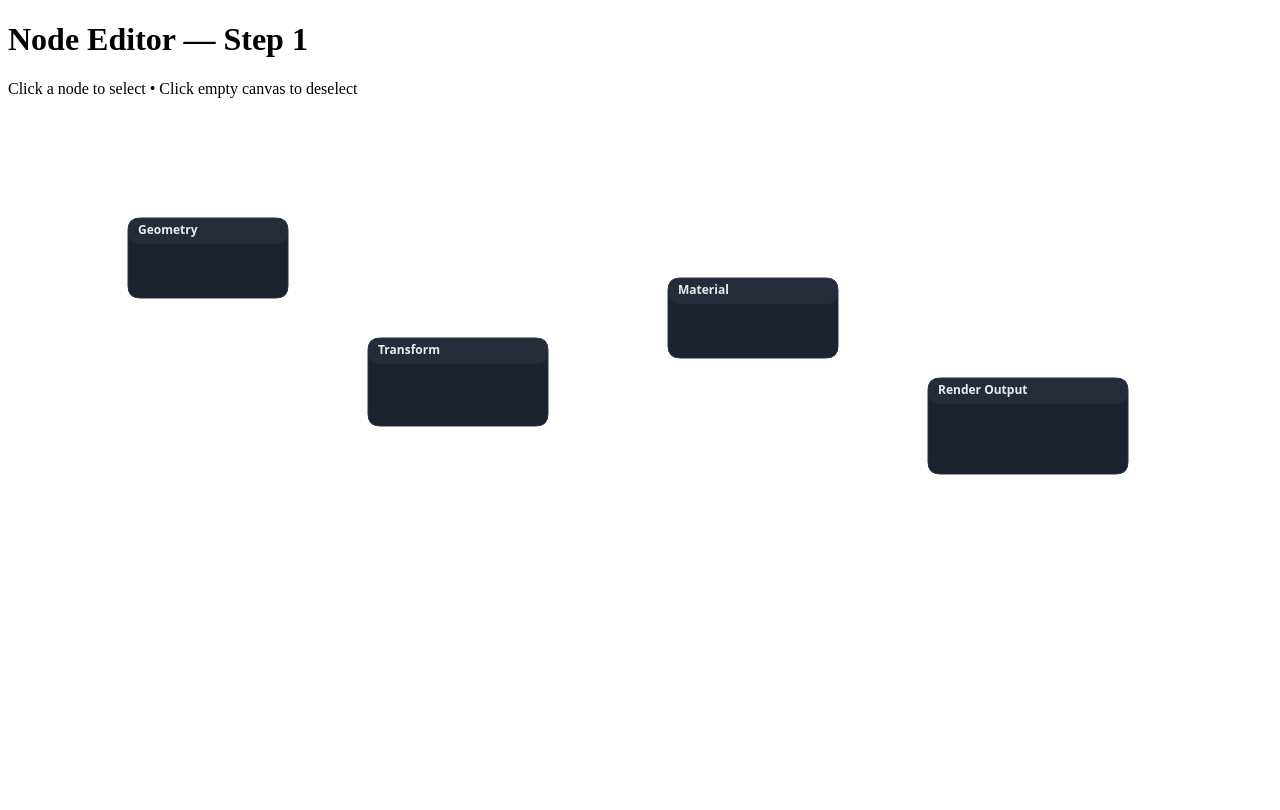
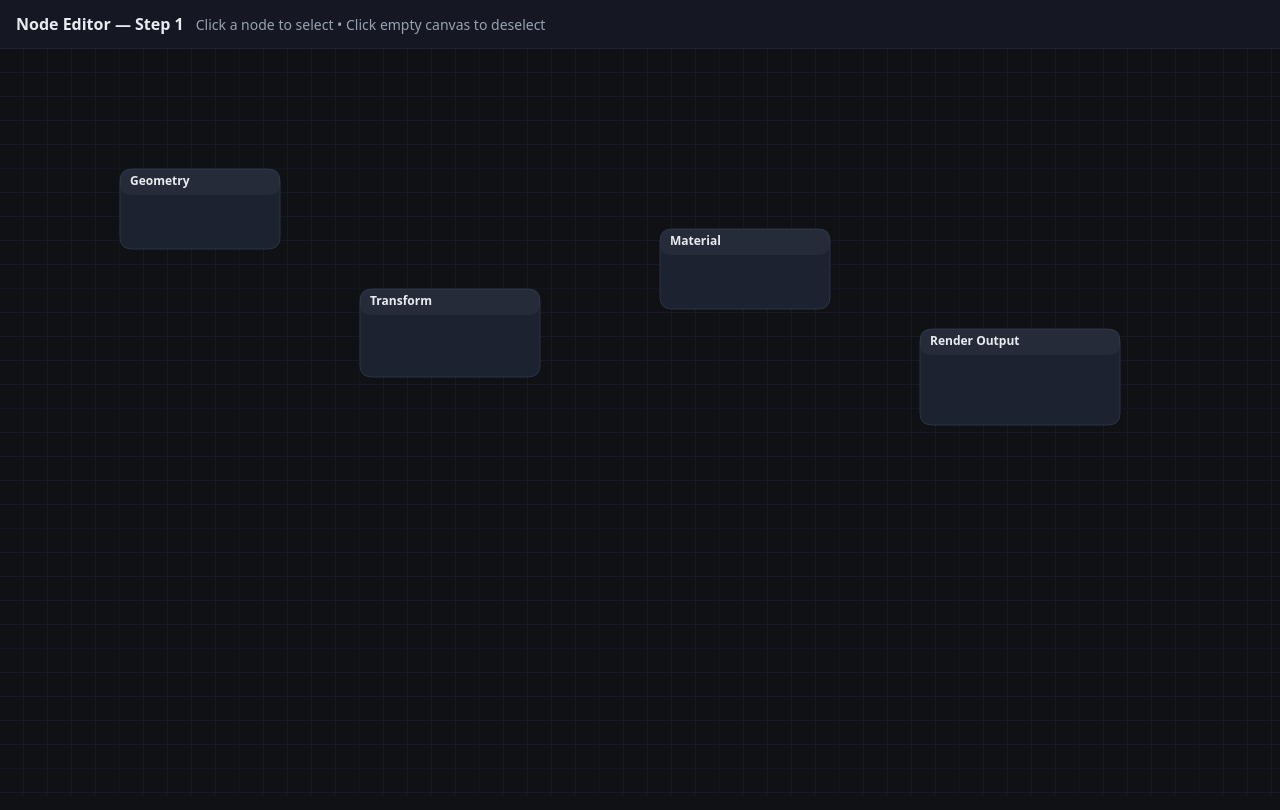
Before and after one commit to jesterswilde/rmfw, a website with bundled scripts: page nodes.html in a window 1280 px wide. Built offline with nearby package versions, Linux system fonts and the light colour scheme; files whose address does not match are found by name.

Commit message:
Updated roadmap and nodes css

```diff
--- a/src/graphEditor/styles/node.css
+++ b/src/graphEditor/styles/node.css
@@ -1,5 +1,5 @@
 :root {
-  /* existing colors… */
+  /* --- Palette --- */
   --bg: #0f1115;
   --panel: #151822;
   --ink: #e8ecf1;
@@ -12,21 +12,111 @@
   --grid-1: #161a24;
   --grid-2: #121620;
 
-  /* NEW: node canvas styling tokens */
+  /* --- Node & Stroke Sizes (read by TS) --- */
   --node-radius: 12;          /* px */
   --node-title-h: 26;         /* px */
   --stroke-normal: 1;         /* px */
   --stroke-selected: 2;       /* px */
 
-  /* text */
-  --font-ui: ui-sans-serif, system-ui, -apple-system, Segoe UI, Roboto, Inter, Arial;
+  /* --- Typography (read by TS) --- */
+  --font-ui: ui-sans-serif, system-ui, -apple-system, Segoe UI, Roboto, Inter, "Helvetica Neue", Arial;
   --font-weight-strong: 600;
   --font-size-label: 12;      /* px */
+}
 
-  #node-canvas {
-    cursor: default;
-    user-select: none;
-    -webkit-user-select: none;
-    touch-action: none; /* enables smooth pointer capture / prevents touch scrolling */
-  }
+/* Optional: ready for a light theme toggle via <html data-theme="light"> */
+:root[data-theme="light"] {
+  --bg: #f6f8fb;
+  --panel: #ffffff;
+  --ink: #0f1115;
+  --ink-muted: #4b5563;
+  --accent: #2563eb;
+  --accent-2: #10b981;
+  --node: #eef2f7;
+  --node-stroke: #c7d1e0;
+  --node-selected: #dbe7ff;
+  --grid-1: #e7edf7;
+  --grid-2: #dfe7f3;
 }
+
+* { box-sizing: border-box; }
+
+html, body { height: 100%; }
+
+body {
+  margin: 0;
+  background: var(--bg);
+  color: var(--ink);
+  font: 14px/1.5 var(--font-ui);
+  -webkit-font-smoothing: antialiased;
+  -moz-osx-font-smoothing: grayscale;
+}
+
+/* ===== Top Bar ===== */
+
+.app-header {
+  display: flex;
+  align-items: baseline;
+  gap: 12px;
+  padding: 12px 16px;
+  background: var(--panel);
+  border-bottom: 1px solid #1e2432;
+}
+
+.app-header h1 {
+  font-size: 16px;
+  font-weight: 600;
+  margin: 0;
+}
+
+.hint { color: var(--ink-muted); }
+
+/* ===== Main Area ===== */
+
+.app-main {
+  height: calc(100vh - 54px);
+  display: grid;
+}
+
+/* ===== Canvas ===== */
+
+#node-canvas {
+  width: 100%;
+  height: 100%;
+  display: block; /* remove inline-gap */
+  background-image:
+    /* coarse grid */
+    linear-gradient(90deg, var(--grid-2) 1px, transparent 1px),
+    linear-gradient(var(--grid-2) 1px, transparent 1px),
+    /* fine grid */
+    linear-gradient(90deg, var(--grid-1) 1px, transparent 1px),
+    linear-gradient(var(--grid-1) 1px, transparent 1px);
+  background-size:
+    120px 120px, 120px 120px,
+    24px 24px, 24px 24px;
+  background-position: -1px -1px, -1px -1px, -1px -1px, -1px -1px;
+
+  /* Pointer-friendly for Stage 2 */
+  cursor: default;
+  user-select: none;
+  -webkit-user-select: none;
+  touch-action: none; /* enables consistent pointer capture (no page panning) */
+}
+
+/* a11y focus ring if canvas gets keyboard focus later */
+#node-canvas:focus {
+  outline: 2px solid var(--accent);
+  outline-offset: 2px;
+}
+
+/* ===== Utilities (optional) ===== */
+
+/* Smooth header border in light theme */
+:root[data-theme="light"] .app-header {
+  border-bottom-color: #e5e9f2;
+}
+
+/* Reduce text jitter on scaled/HiDPI zoom */
+@supports (font-smooth: antialiased) {
+  body { font-smooth: antialiased; }
+}
```
Also changed, not shown: src/graphEditor/roadmap.md (+13 -10 lines).
